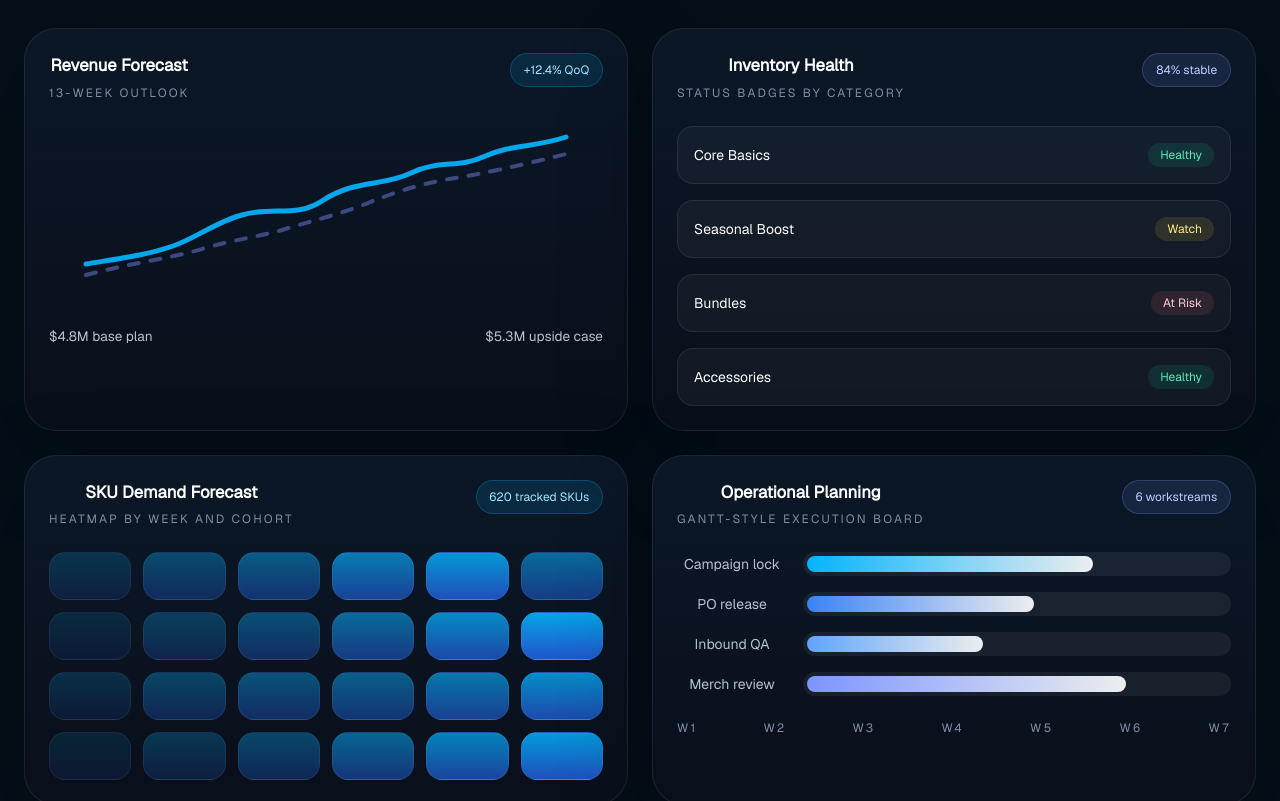
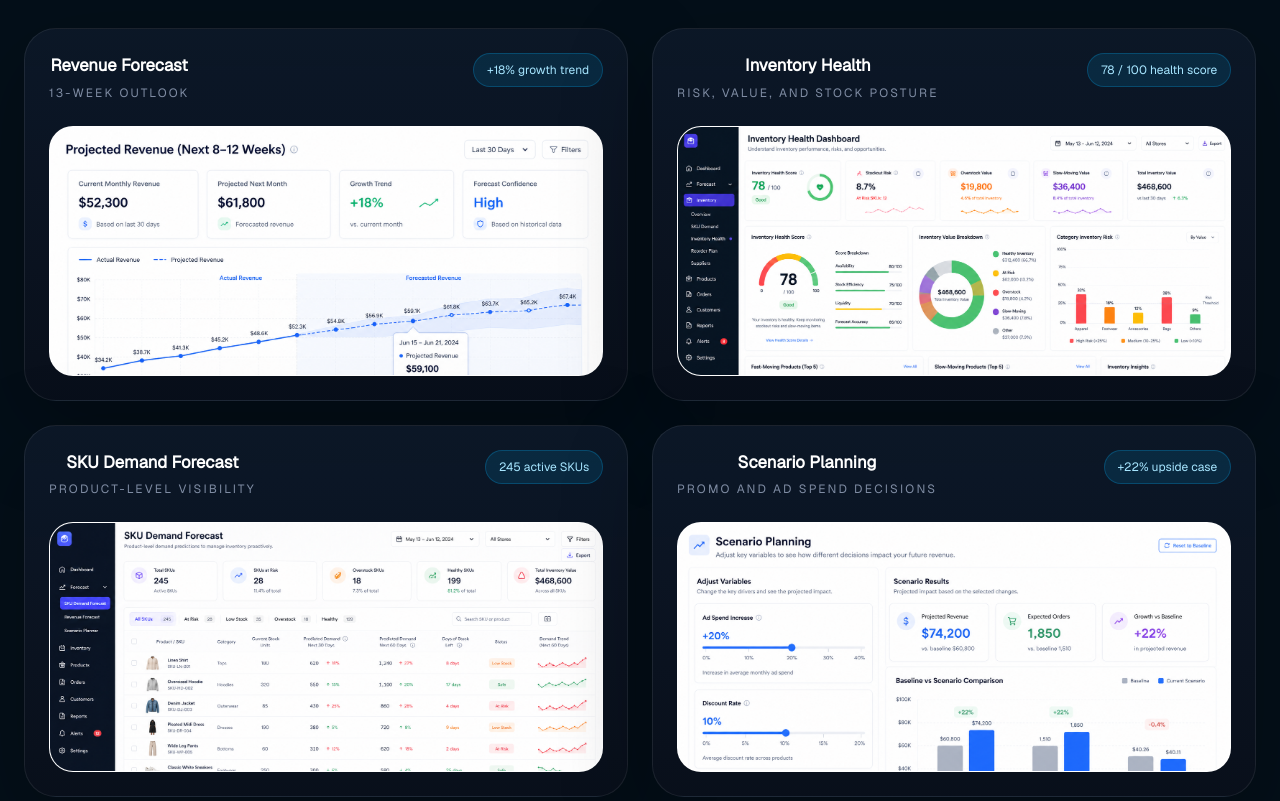
Before and after one commit to ArmanMehdi51214/scalesight_website, a Next.js app: page / in a window 1280 px wide. Shown: the part 3860-4661 px from the top of the page. Built offline with nearby package versions, Linux system fonts and the light colour scheme.

Commit message:
dashboard visuals used

```diff
--- a/app/case-studies/page.tsx
+++ b/app/case-studies/page.tsx
@@ -51,32 +51,25 @@ function StudyVisual({ visual }: { visual: "image" | "chart" }) {
     return (
       <div className="overflow-hidden rounded-[1rem] border border-white/8">
         <Image
-          alt="Dashboard grid preview"
+          alt="SKU demand forecast dashboard preview"
           className="h-auto w-full object-cover"
-          height={286}
-          src="/stitch/05-dashboard-grid.jpg"
-          width={512}
+          height={1024}
+          src="/dashboards%20for%20website/visual%202.png"
+          width={1536}
         />
       </div>
     );
   }
 
   return (
-    <div className="rounded-[1rem] border border-white/8 bg-[rgba(8,15,26,0.96)] p-5">
-      <div className="flex items-center gap-2">
-        <div className="h-3 w-3 rounded-full bg-[#04b4fd]" />
-        <div className="h-2 w-28 rounded-full bg-white/10" />
-      </div>
-      <div className="mt-6 flex h-40 items-end gap-4">
-        {[28, 50, 74, 58, 96].map((height, index) => (
-          <div key={height} className="flex-1">
-            <div
-              className={index === 4 ? "rounded-t-[1rem] bg-[#b3c5ff]" : "rounded-t-[1rem] bg-[#365fdd]"}
-              style={{ height }}
-            />
-          </div>
-        ))}
-      </div>
+    <div className="overflow-hidden rounded-[1rem] border border-white/8">
+      <Image
+        alt="Revenue forecasting dashboard preview"
+        className="h-auto w-full object-cover"
+        height={1024}
+        src="/dashboards%20for%20website/visual%201.png"
+        width={1536}
+      />
     </div>
   );
 }
--- a/components/DashboardGridShowcase.tsx
+++ b/components/DashboardGridShowcase.tsx
@@ -1,145 +1,65 @@
-const forecastBars = [52, 78, 60, 96, 88, 118, 104];
-const heatmapRows = [
-  [0.2, 0.35, 0.45, 0.65, 0.82, 0.55],
-  [0.14, 0.28, 0.38, 0.55, 0.74, 0.9],
-  [0.18, 0.32, 0.4, 0.48, 0.63, 0.76],
-  [0.12, 0.24, 0.34, 0.52, 0.7, 0.84],
+import Image from "next/image";
+
+const dashboardCards = [
+  {
+    title: "Revenue Forecast",
+    subtitle: "13-week outlook",
+    metric: "+18% growth trend",
+    src: "/dashboards%20for%20website/visual%201.png",
+    alt: "Revenue forecasting dashboard visual",
+    objectPosition: "center top",
+  },
+  {
+    title: "Inventory Health",
+    subtitle: "Risk, value, and stock posture",
+    metric: "78 / 100 health score",
+    src: "/dashboards%20for%20website/viusal%203.png",
+    alt: "Inventory health dashboard visual",
+    objectPosition: "center top",
+  },
+  {
+    title: "SKU Demand Forecast",
+    subtitle: "Product-level visibility",
+    metric: "245 active SKUs",
+    src: "/dashboards%20for%20website/visual%202.png",
+    alt: "SKU demand forecast dashboard visual",
+    objectPosition: "center top",
+  },
+  {
+    title: "Scenario Planning",
+    subtitle: "Promo and ad spend decisions",
+    metric: "+22% upside case",
+    src: "/dashboards%20for%20website/visual%202s.png",
+    alt: "Scenario planning dashboard visual",
+    objectPosition: "center top",
+  },
 ];
 
 export default function DashboardGridShowcase() {
   return (
     <div className="grid gap-6 md:grid-cols-2">
-      <article className="dashboard-card">
+      {dashboardCards.map((card) => (
+        <article key={card.title} className="dashboard-card">
           <div className="dashboard-card__header">
             <div>
-            <p className="dashboard-card__title">Revenue Forecast</p>
-            <p className="dashboard-card__subtle">13-week outlook</p>
+              <p className="dashboard-card__title">{card.title}</p>
+              <p className="dashboard-card__subtle">{card.subtitle}</p>
             </div>
-          <span className="dashboard-pill dashboard-pill--cyan">+12.4% QoQ</span>
+            <span className="dashboard-pill dashboard-pill--cyan">{card.metric}</span>
           </div>
 
-        <svg aria-hidden="true" className="mt-6 h-44 w-full" viewBox="0 0 480 176" fill="none">
-          <path
-            d="M0 138C37 132 61 129 87 120C110 112 132 95 156 89C187 80 210 92 236 75C269 53 296 61 325 47C351 34 373 42 397 31C425 18 447 22 480 11"
-            stroke="rgba(4,180,253,0.92)"
-            strokeWidth="5"
-            strokeLinecap="round"
+          <div className="mt-6 overflow-hidden rounded-[1.5rem] border border-white/8 bg-white">
+            <Image
+              alt={card.alt}
+              className="h-[15.5rem] w-full object-cover"
+              height={1024}
+              src={card.src}
+              style={{ objectPosition: card.objectPosition }}
+              width={1536}
             />
-          <path
-            d="M0 149C49 136 88 132 119 122C147 114 171 111 196 104C225 95 255 88 282 77C311 65 336 58 363 53C395 48 432 40 480 28"
-            stroke="rgba(128,149,255,0.42)"
-            strokeWidth="4"
-            strokeLinecap="round"
-            strokeDasharray="10 12"
-          />
-        </svg>
-
-        <div className="dashboard-card__footer">
-          <span>$4.8M base plan</span>
-          <span>$5.3M upside case</span>
           </div>
         </article>
-
-      <article className="dashboard-card">
-        <div className="dashboard-card__header">
-          <div>
-            <p className="dashboard-card__title">Inventory Health</p>
-            <p className="dashboard-card__subtle">Status badges by category</p>
-          </div>
-          <span className="dashboard-pill dashboard-pill--violet">84% stable</span>
-        </div>
-
-        <div className="mt-6 grid gap-4">
-          {[
-            ["Core Basics", "Healthy", "emerald"],
-            ["Seasonal Boost", "Watch", "amber"],
-            ["Bundles", "At Risk", "rose"],
-            ["Accessories", "Healthy", "emerald"],
-          ].map(([label, status, tone]) => (
-            <div key={label} className="flex items-center justify-between rounded-2xl border border-white/8 bg-[rgba(255,255,255,0.04)] px-4 py-4">
-              <span className="text-sm text-white">{label}</span>
-              <span
-                className={`rounded-full px-3 py-1 text-xs ${
-                  tone === "emerald"
-                    ? "bg-emerald-400/12 text-emerald-300"
-                    : tone === "amber"
-                      ? "bg-amber-300/12 text-amber-200"
-                      : "bg-rose-400/12 text-rose-200"
-                }`}
-              >
-                {status}
-              </span>
-            </div>
       ))}
-        </div>
-      </article>
-
-      <article className="dashboard-card">
-        <div className="dashboard-card__header">
-          <div>
-            <p className="dashboard-card__title">SKU Demand Forecast</p>
-            <p className="dashboard-card__subtle">Heatmap by week and cohort</p>
-          </div>
-          <span className="dashboard-pill dashboard-pill--cyan">620 tracked SKUs</span>
-        </div>
-
-        <div className="mt-6 space-y-3">
-          {heatmapRows.map((row, rowIndex) => (
-            <div key={rowIndex} className="grid grid-cols-6 gap-3">
-              {row.map((value, columnIndex) => (
-                <div
-                  key={`${rowIndex}-${columnIndex}`}
-                  className="h-12 rounded-2xl border border-[rgba(255,255,255,0.06)]"
-                  style={{
-                    background: `linear-gradient(180deg, rgba(4,180,253,${value}), rgba(37,99,235,${Math.max(
-                      value - 0.06,
-                      0.1,
-                    )}))`,
-                  }}
-                />
-              ))}
-            </div>
-          ))}
-        </div>
-      </article>
-
-      <article className="dashboard-card">
-        <div className="dashboard-card__header">
-          <div>
-            <p className="dashboard-card__title">Operational Planning</p>
-            <p className="dashboard-card__subtle">Gantt-style execution board</p>
-          </div>
-          <span className="dashboard-pill dashboard-pill--violet">6 workstreams</span>
-        </div>
-
-        <div className="mt-6 grid gap-4">
-          {[
-            { label: "Campaign lock", width: "68%", color: "#04b4fd" },
-            { label: "PO release", width: "54%", color: "#3b82f6" },
-            { label: "Inbound QA", width: "42%", color: "#60a5fa" },
-            { label: "Merch review", width: "76%", color: "#7c95ff" },
-          ].map((item) => (
-            <div key={item.label} className="grid grid-cols-[110px_1fr] items-center gap-4">
-              <span className="text-sm text-[var(--text-secondary)]">{item.label}</span>
-              <div className="rounded-full bg-[rgba(255,255,255,0.06)] p-1">
-                <div
-                  className="h-4 rounded-full"
-                  style={{
-                    width: item.width,
-                    background: `linear-gradient(90deg, ${item.color}, rgba(255,255,255,0.92))`,
-                  }}
-                />
-              </div>
-            </div>
-          ))}
-        </div>
-
-        <div className="mt-6 flex items-center justify-between text-xs uppercase tracking-[0.2em] text-[var(--text-muted)]">
-          {forecastBars.map((_, index) => (
-            <span key={index}>W{index + 1}</span>
-          ))}
-        </div>
-      </article>
     </div>
   );
 }
--- a/components/pages/ForecastingPage.tsx
+++ b/components/pages/ForecastingPage.tsx
@@ -107,12 +107,12 @@ export default function ForecastingPage() {
               <div className="overflow-hidden rounded-[1.75rem] border border-white/10 bg-[rgba(4,8,18,0.94)] p-3">
                 <div className="rounded-[1.4rem] border border-white/8 bg-[radial-gradient(circle_at_center,rgba(4,180,253,0.18),rgba(5,10,21,0.96)_58%)] p-4">
                   <Image
-                    alt="ScaleSight dashboard preview"
+                    alt="Revenue forecasting dashboard preview"
                     className="h-auto w-full rounded-[1.2rem] border border-white/8 object-cover"
-                    height={286}
+                    height={1024}
                     priority
-                    src="/stitch/05-dashboard-grid.jpg"
-                    width={512}
+                    src="/dashboards%20for%20website/visual%201.png"
+                    width={1536}
                   />
                 </div>
               </div>
@@ -178,11 +178,11 @@ export default function ForecastingPage() {
               <div className="surface-card mt-10 overflow-hidden rounded-[2rem] p-4">
                 <div className="relative overflow-hidden rounded-[1.4rem] border border-white/8 bg-[radial-gradient(circle_at_top,rgba(4,180,253,0.14),rgba(7,17,31,0.96)_64%)] p-3">
                   <Image
-                    alt="Perspective dashboard planning view"
+                    alt="Scenario planning dashboard visual"
                     className="h-auto w-full rounded-[1rem] object-cover opacity-88"
-                    height={286}
-                    src="/stitch/02-perspective-dashboard-visualization.jpg"
-                    width={512}
+                    height={1024}
+                    src="/dashboards%20for%20website/visual%202s.png"
+                    width={1536}
                   />
                 </div>
               </div>
```
Lines whose indentation alone changed are shown as unchanged.
